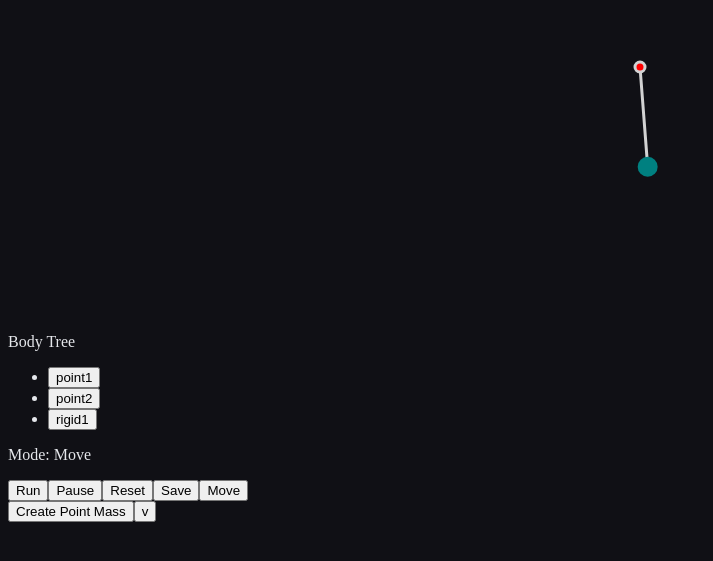
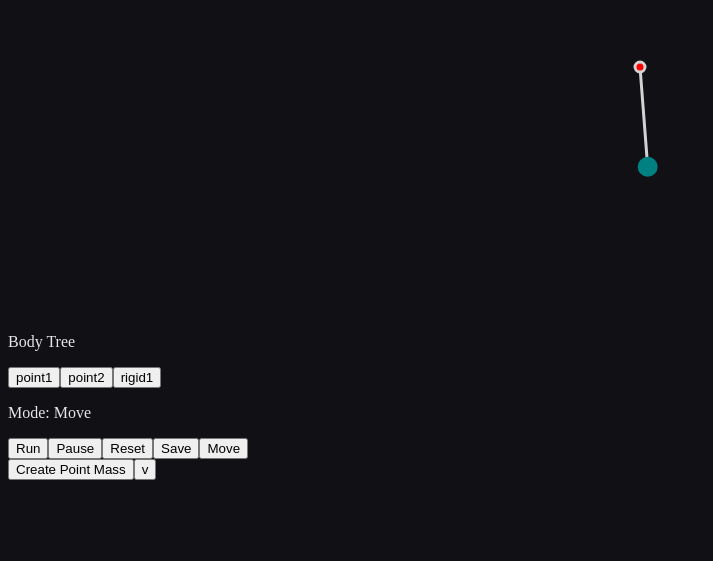
Before and after one commit to sokmontrey/dynamical-js, a React (Vite) app: page / in a window 1280 px wide. Shown: the part 191-752 px from the top of the page, without its empty margins (0-713 px from the left). Built offline with nearby package versions, Linux system fonts and the light colour scheme.

Commit message:
feat: unselect a body in the group selection if clicked on twice

```diff
--- a/src/App.tsx
+++ b/src/App.tsx
@@ -105,22 +105,9 @@ export default function App() {
 		LoopManager.run();
 	}, [canvas]);
 
-	// TODO: should I put this directly inside the component?
-	const onBodySelected = (body_id: string) => {
-		if (ModeManager.getCurrentModeType() !== ModeType.MOVE)
-			ModeManager.toMoveMode();
-		const move_mode = ModeManager.getCurrentMode() as MoveMode;
-		const body = PhysicBodyManager.getById(body_id);
-		if (!body) return;
-		if (!InputManager.isKeyDown("Shift"))
-			move_mode.resetSelectedBodies();
-		move_mode.addBodyToSelection(body);
-		renderUI();
-	}
-
 	return (<>
 		<SimulationCanvas onCanvasMounted={onCanvasMounted} />
-		<BodyTreePanel body_ids={body_ids} onBodySelected={onBodySelected} />
+		<BodyTreePanel body_ids={body_ids} renderUI={renderUI} />
 
 		<p> Mode: {mode ?? "None"} </p>
 		<button onClick={() => LoopManager.run()}>Run</button>
--- a/src/mode/MoveMode.ts
+++ b/src/mode/MoveMode.ts
@@ -19,11 +19,11 @@ export default class MoveMode extends Mode {
     private mouse_body_offset: Map<PhysicBody, Vec2> | null = null;
 
     resetSelectedBodies(): void {
-        this.selected_bodies = new Set<PhysicBody>();
+        this.selected_bodies.clear();
     }
 
-    addBodyToSelection(body: PhysicBody): void {
-        if (this.selected_bodies.has(body)) { // an option to remove selected body
+    selectBody(body: PhysicBody): void {
+        if (this.selected_bodies.has(body)) {
             this.selected_bodies.delete(body);
         } else {
             this.selected_bodies.add(body);
@@ -33,7 +33,7 @@ export default class MoveMode extends Mode {
     onMouseClick(button: MouseButton): void {
         if (button == MouseButton.LEFT) {
             if (!InputManager.isKeyDown("Shift")) this.resetSelectedBodies();
-            if (this.hovered_body) this.addBodyToSelection(this.hovered_body);
+            if (this.hovered_body) this.selectBody(this.hovered_body);
         }
     }
 
--- a/src/ui-components/BodyTreePanel.tsx
+++ b/src/ui-components/BodyTreePanel.tsx
@@ -1,21 +1,38 @@
+import InputManager from "../manager/InputManager";
+import PhysicBodyManager from "../manager/PhysicBodyManager";
+import ModeManager, { ModeType } from "../mode/ModeManager";
+import MoveMode from "../mode/MoveMode";
+
 export interface BodyTreePanelProps {
 	body_ids: string[];
-	onBodySelected: (body_id: string) => void;
+	renderUI: () => void;
 }
 
 export default function BodyTreePanel({
 	body_ids,
-	onBodySelected
+	renderUI,
 }: BodyTreePanelProps) {
+
+	const onBodyClicked = (body_id: string) => {
+		if (ModeManager.getCurrentModeType() !== ModeType.MOVE)
+			ModeManager.toMoveMode();
+		const move_mode = ModeManager.getCurrentMode() as MoveMode;
+		const body = PhysicBodyManager.getById(body_id);
+		if (!body) return;
+		if (!InputManager.isKeyDown("Shift"))
+			move_mode.resetSelectedBodies();
+		move_mode.selectBody(body);
+		renderUI();
+	};
+
 	return <div>
 		<p>Body Tree</p>
-		<ul>
+		<div>
 			{body_ids.map(id =>
-				<li key={id}>
-					<button onClick={() => onBodySelected(id)}>
-						{id}
-					</button>
-				</li>)}
-		</ul>
+				<button key={id} onClick={() => onBodyClicked(id)}>
+					{id}
+				</button>
+			)}
+		</div>
 	</div>;
 }
```
